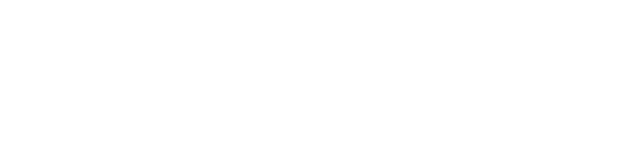
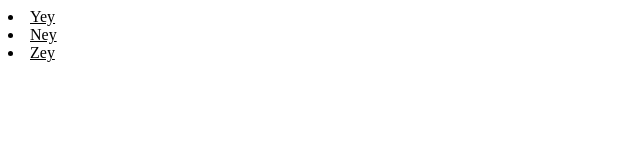
Before and after one commit to iamjoyce1228/git1, a plain HTML site: page index.html in a window 1280 px wide. Shown: the whole page, without its empty margins (0-640 px from the left). Drawn offline with Linux system fonts and the light colour scheme.

Commit message:
added a list

```diff
--- a/index.html
+++ b/index.html
@@ -7,5 +7,10 @@
 </head>
 <body>
 
+    <u>
+        <li>Yey</li>
+        <li>Ney</li>
+        <li>Zey</li>
+    </u>
 </body>
 </html>
```
